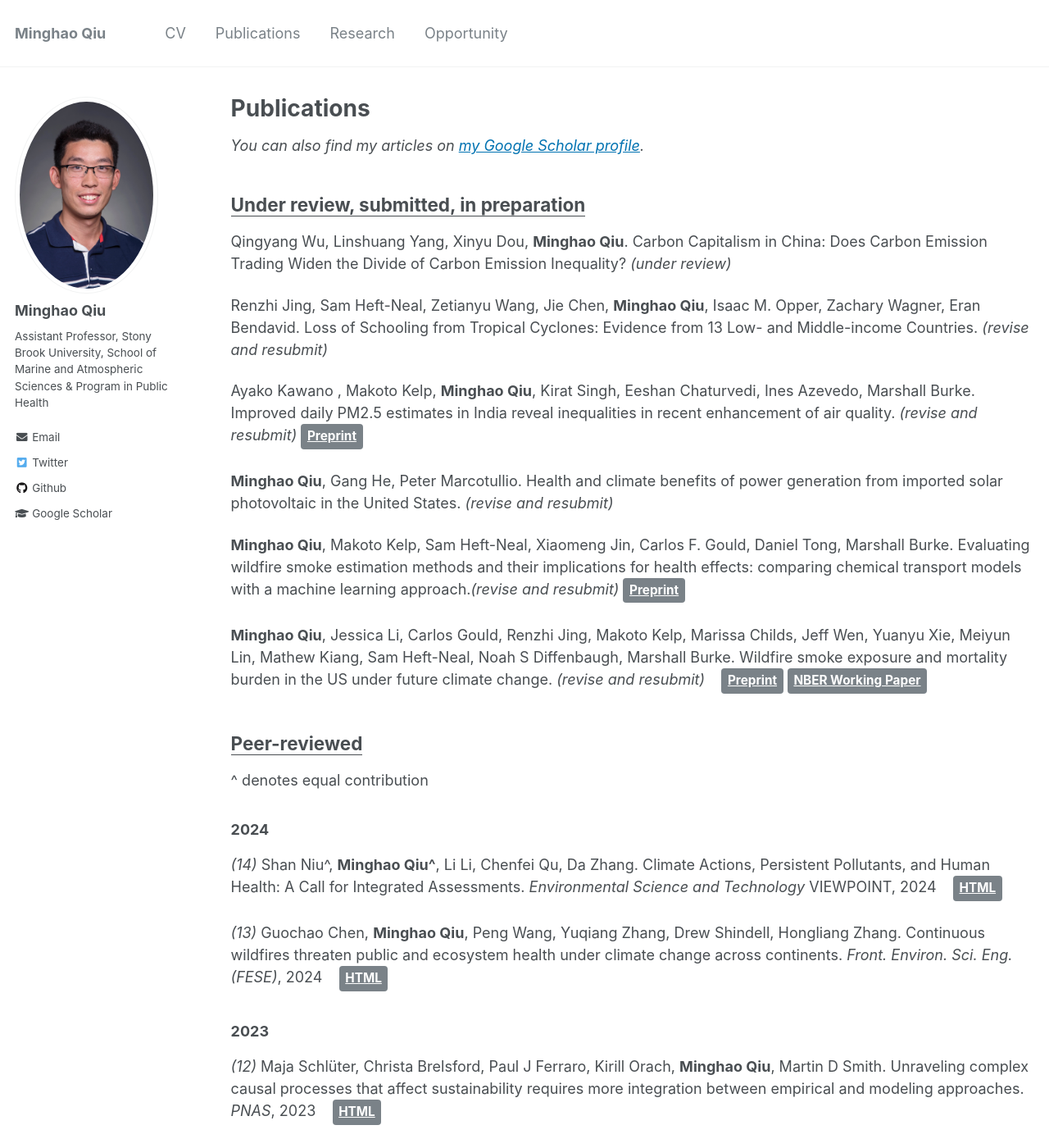
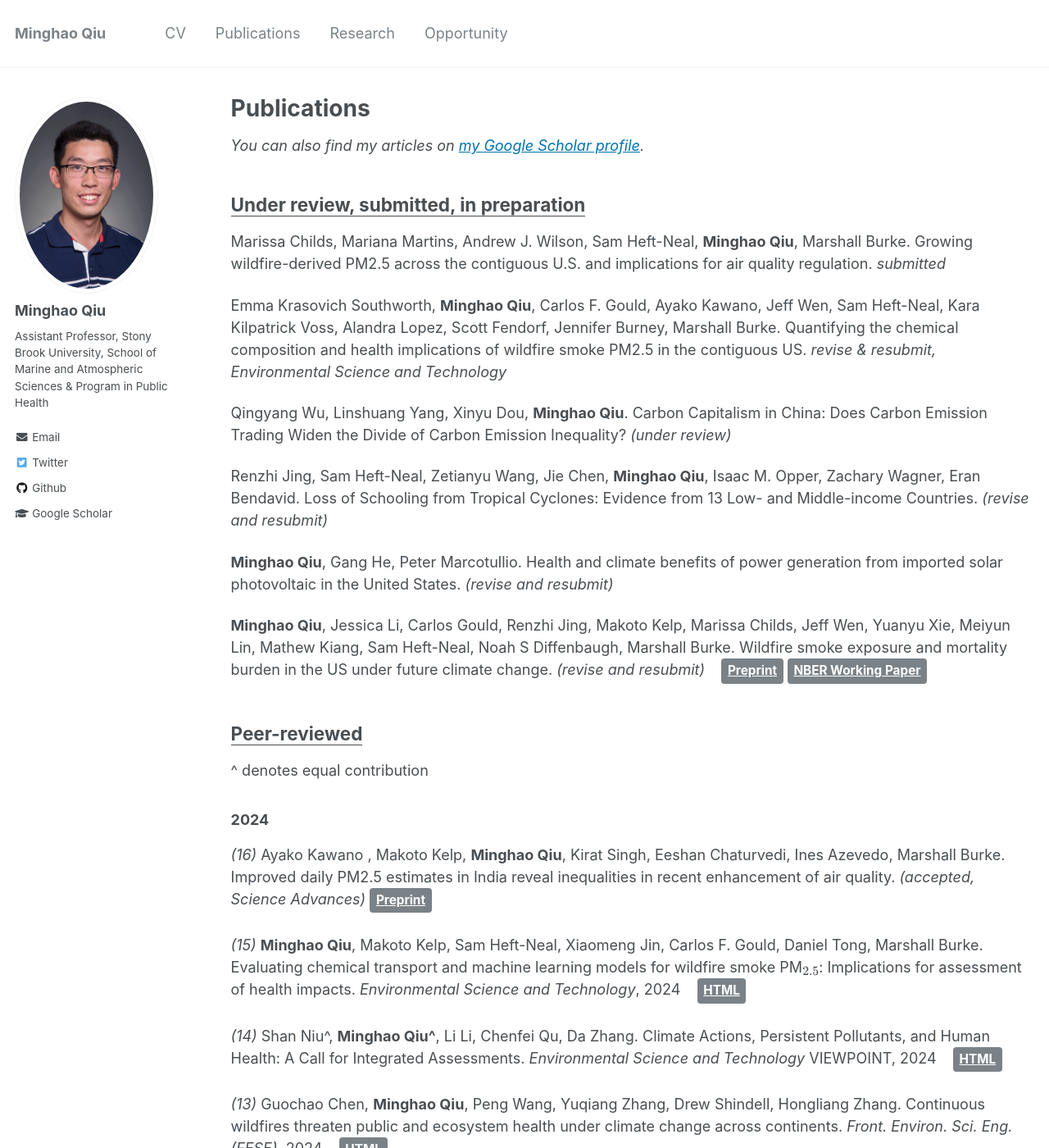
Before and after one commit to mhqiu/mhqiu.github.io, a Jekyll site: the page built from _pages/publications.md, in a window 1280 px wide and 1400 px high. Shown: the whole window at 82% size. Built offline with Jekyll 4.4.1, drawn with Linux system fonts in a browser that asks for light colours; formulas are drawn with MathJax 3.

Commit message:
Update publications.md

```diff
--- a/_pages/publications.md
+++ b/_pages/publications.md
@@ -19,19 +19,15 @@ author_profile: true
 
 ## **<ins>Under review, submitted, in preparation</ins>**
 
+Marissa Childs, Mariana Martins, Andrew J. Wilson, Sam Heft-Neal, **Minghao Qiu**, Marshall Burke. Growing wildfire-derived PM2.5 across the contiguous U.S. and implications for air quality regulation. *submitted*
+
+Emma Krasovich Southworth, **Minghao Qiu**, Carlos F. Gould, Ayako Kawano, Jeff Wen, Sam Heft-Neal, Kara Kilpatrick Voss, Alandra Lopez, Scott Fendorf, Jennifer Burney, Marshall Burke. Quantifying the chemical composition and health implications of wildfire smoke PM2.5 in the contiguous US. *revise & resubmit, Environmental Science and Technology*
+
 Qingyang Wu, Linshuang Yang, Xinyu Dou, **Minghao Qiu**. Carbon Capitalism in China: Does Carbon Emission Trading Widen the Divide of Carbon Emission Inequality? *(under review)*
 
 Renzhi Jing, Sam Heft-Neal, Zetianyu Wang, Jie Chen, **Minghao Qiu**, Isaac M. Opper, Zachary Wagner, Eran Bendavid. Loss of Schooling from Tropical Cyclones: Evidence from 13 Low- and Middle-income Countries. *(revise and resubmit)*
 
-
-Ayako Kawano , Makoto Kelp, **Minghao Qiu**, Kirat Singh, Eeshan Chaturvedi, Ines Azevedo, Marshall Burke. Improved daily PM2.5 estimates in India reveal inequalities in recent enhancement of air quality. *(revise and resubmit)*
-<a href="https://doi.org/10.31223/X5H40F" class="btn">Preprint</a>
-
 **Minghao Qiu**, Gang He, Peter Marcotullio. Health and climate benefits of power generation from imported solar photovoltaic in the United States. *(revise and resubmit)*
-
-**Minghao Qiu**, Makoto Kelp, Sam Heft-Neal, Xiaomeng Jin, Carlos F. Gould, Daniel Tong, Marshall
-Burke. Evaluating wildfire smoke estimation methods and their implications for health effects: comparing
-chemical transport models with a machine learning approach.*(revise and resubmit)* <a href="https://doi.org/10.31223/X59M59" class="btn">Preprint</a>
 
 **Minghao Qiu**, Jessica Li, Carlos Gould, Renzhi Jing, Makoto Kelp, Marissa Childs, Jeff Wen, Yuanyu Xie, Meiyun Lin, Mathew Kiang, Sam Heft-Neal, Noah S Diffenbaugh, Marshall Burke. Wildfire smoke exposure and mortality burden in the US under future climate change. *(revise and resubmit)* &nbsp;&nbsp;
 <a href="https://doi.org/10.31223/X5RQ5C" class="btn">Preprint</a>
@@ -42,6 +38,13 @@ chemical transport models with a machine learning approach.*(revise and resubmit
 ^ denotes equal contribution
 
 ### **2024**
+
+*(16)* Ayako Kawano , Makoto Kelp, **Minghao Qiu**, Kirat Singh, Eeshan Chaturvedi, Ines Azevedo, Marshall Burke. Improved daily PM2.5 estimates in India reveal inequalities in recent enhancement of air quality. *(accepted, Science Advances)*
+<a href="https://doi.org/10.31223/X5H40F" class="btn">Preprint</a>
+
+*(15)* **Minghao Qiu**, Makoto Kelp, Sam Heft-Neal, Xiaomeng Jin, Carlos F. Gould, Daniel Tong, Marshall
+Burke. Evaluating chemical transport and machine learning models for wildfire smoke PM$_{2.5}$: Implications for assessment of health impacts. *Environmental Science and Technology*, 2024 &nbsp;&nbsp; <a href="https://doi.org/10.1021/acs.est.4c05922" class="btn">HTML</a>
+
 *(14)* Shan Niu^, **Minghao Qiu^**, Li Li, Chenfei Qu, Da Zhang. Climate Actions, Persistent Pollutants, and Human Health: A Call for Integrated Assessments.
 *Environmental Science and Technology* VIEWPOINT, 2024 &nbsp;&nbsp; <a href="https://doi.org/10.1021/acs.est.4c07707" class="btn">HTML</a>
 
```
